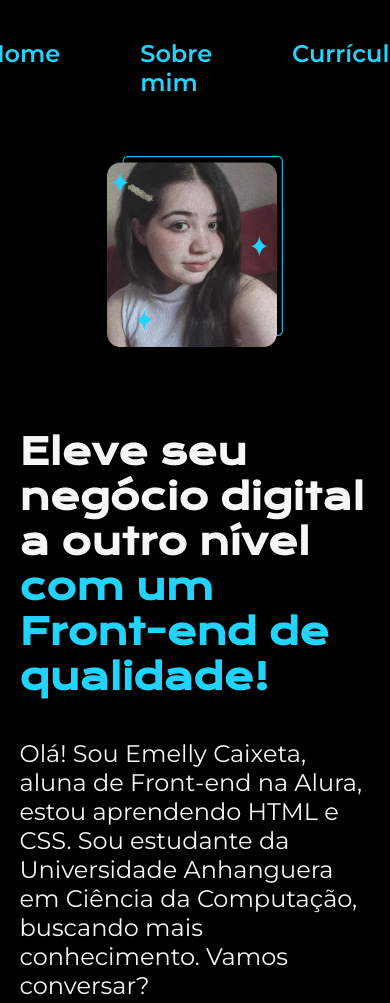
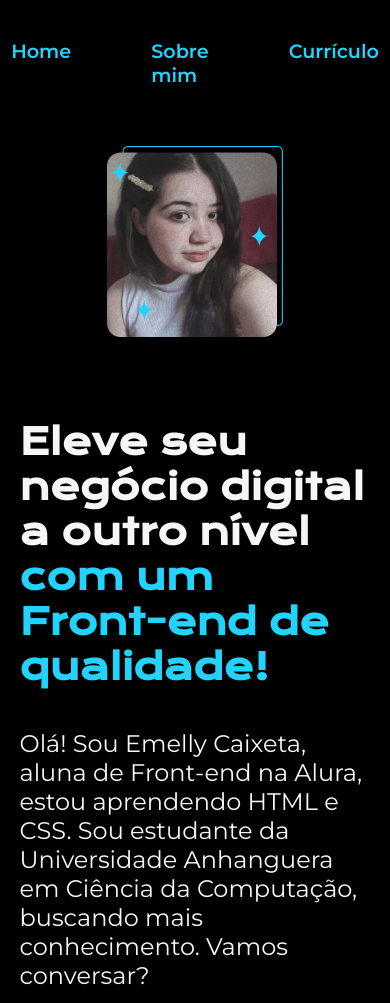
Before and after one commit to EmellyCaixeta/portfolio, a plain HTML site: page index.html in a window 390 px wide. Shown: the top 1003 px of the page. Drawn offline with nearby package versions, Linux system fonts and the light colour scheme.

Commit message:
Update style.css

```diff
--- a/styles/style.css
+++ b/styles/style.css
@@ -133,6 +133,10 @@ body {
         justify-content: center;
     }
 
+    .cabecalho__menu__link {
+        font-size: 1.2rem;
+    }
+
     .apresentacao {
         flex-direction: column-reverse;
         padding: 5%;
```
